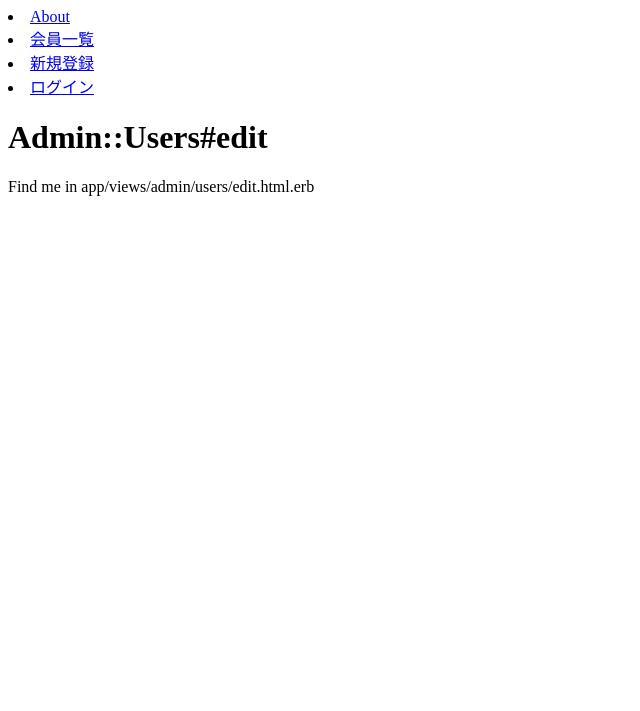
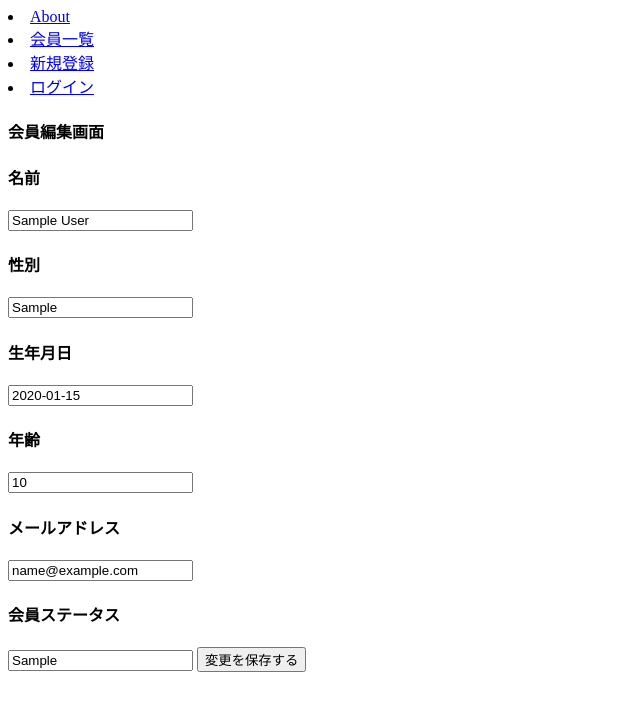
Before and after one commit to soccercreater/Recommended-Books, a Rails app: page /admin/users/1/edit in a window 1280 px wide. Shown: the top 711 px of the page, without its empty margins (0-640 px from the left). Run offline with Rails 7, Linux system fonts and the light colour scheme; tables that the repository leaves empty hold one stand-in row (values such as "Sample post"); style sheets or scripts are compiled from the project's sources.

Commit message:
[finish]EditUpdate

```diff
--- a/app/controllers/admin/users_controller.rb
+++ b/app/controllers/admin/users_controller.rb
@@ -5,6 +5,7 @@ class Admin::UsersController < ApplicationController
   end
 
   def edit
+    @user = User.find(params[:id])
   end
 
   def show
--- a/app/controllers/public/users_controller.rb
+++ b/app/controllers/public/users_controller.rb
@@ -8,7 +8,6 @@ class Public::UsersController < ApplicationController
   end
 
   def update
-    @user = User.new
     @user = current_user
     @user.update(user_params)
     redirect_to my_page_path(current_user.id)
--- a/app/views/admin/users/edit.html.erb
+++ b/app/views/admin/users/edit.html.erb
@@ -1,2 +1,18 @@
-<h1>Admin::Users#edit</h1>
-<p>Find me in app/views/admin/users/edit.html.erb</p>
+<h4>会員編集画面</h4>
+ <%= form_with model: @user,url: admin_user_path(@user.id), method: :patch, local: true do |f| %>
+   <h4>名前</h4>
+  <%= f.text_field :name %>
+   <h4>性別</h4>
+  <%= f.text_field :sex %>
+   <h4>生年月日</h4>
+  <%= f.text_field :birthdate %>
+   <h4>年齢</h4>
+  <%= f.text_field :age %>
+   <h4>メールアドレス</h4>
+  <%= f.text_field :email %>
+   <h4>会員ステータス</h4>
+  <%= f.text_field :is_active %>
+
+
+ <%= f.submit '変更を保存する' %>
+ <% end %>
--- a/app/views/public/users/show.html.erb
+++ b/app/views/public/users/show.html.erb
@@ -7,13 +7,14 @@
      <th>生年月日</th>
      <th>年齢</th>
      <th>メールアドレス</th>
-     <th></th>
+     <th>会員ステータス</th>
       <tr>
        <th scope="col"><%= current_user.name %></th>
        <th scope="col"><%= current_user.sex %></th>
        <th scope="col"><%= current_user.birthdate %></th>
        <th scope="col"><%= current_user.age %></th>
        <th scope="col"><%= current_user.email %></th>
+       <th scope="col"><%= current_user.is_active %></th>
       </tr>
    </thead>
   <tbody>
```
Also changed, not shown: app/views/admin/users/index.html.erb (+30 -2 lines), app/views/admin/users/show.html.erb (+11 -2 lines).
